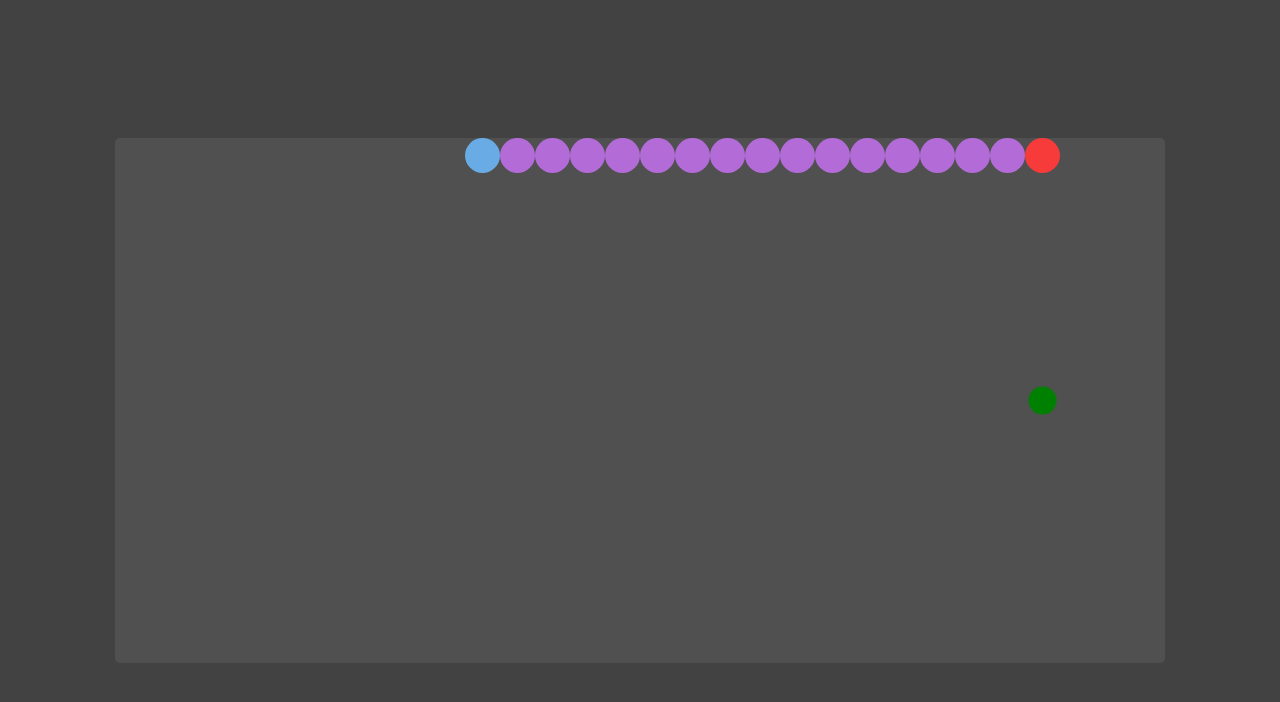
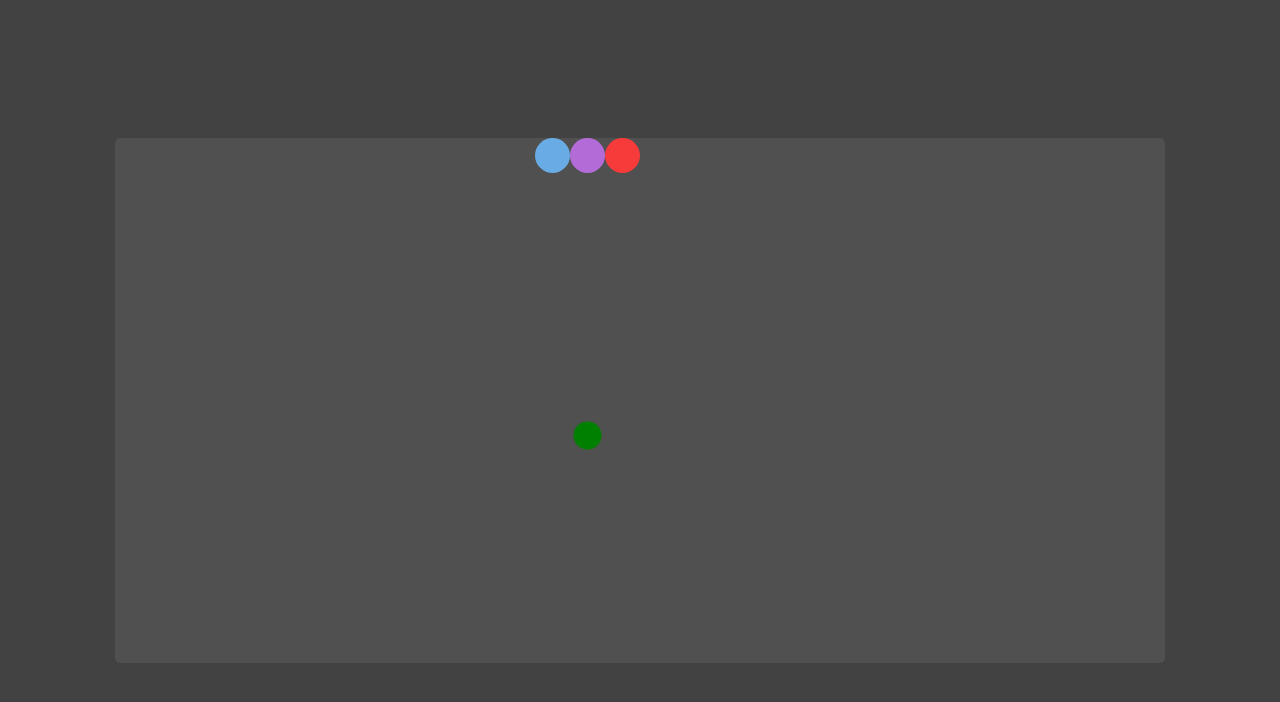
Before and after one commit to bruno-alves/bruno-alves.io, a React (Create React App) app: page /snake in a window 1280 px wide. Shown: the top 702 px of the page. Built offline with nearby package versions, Linux system fonts and the light colour scheme; the HTML template or start-up script is replaced by a standard one.

Commit message:
finalizacao snake

```diff
--- a/src/Pages/Snake/index.js
+++ b/src/Pages/Snake/index.js
@@ -4,35 +4,27 @@ import { Container, Table } from './styles';
 function Snake() {
   const [snake, setSnake] = useState();
   const [direction, setDirection] = useState();
+  const [time, setTime] = useState();
   const [foodPosition, setFoodPosition] = useState();
 
-  // Inicializando a snake e a direção
-  useEffect(() => {
+  // Inicializando que inicia/reinicia os valores dos stados
+  const init = () => {
     setSnake([
       { class: 'tail', position: 1 },
       { class: 'body', position: 2 },
-      { class: 'body', position: 3 },
-      { class: 'body', position: 4 },
-      { class: 'body', position: 5 },
-      { class: 'body', position: 6 },
-      { class: 'body', position: 7 },
-      { class: 'body', position: 8 },
-      { class: 'body', position: 9 },
-      { class: 'body', position: 10 },
-      { class: 'body', position: 11 },
-      { class: 'body', position: 12 },
-      { class: 'body', position: 13 },
-      { class: 'body', position: 14 },
-      { class: 'body', position: 15 },
-      { class: 'body', position: 16 },
-      { class: 'head', position: 17 },
+      { class: 'head', position: 3 },
     ]);
 
+    setTime(600);
     setDirection({ current: 'D', next: 'D' });
-    setFoodPosition(Math.floor(Math.random() * 446) + 4);
+    setFoodPosition(Math.floor(Math.random() * 447) + 4);
+  };
+
+  useEffect(() => {
+    init();
   }, []);
 
-  // Adicionado evento de mudança de direção
+  // Adicionado evento de mudanca de direcao
   useEffect(() => {
     const changeDirection = (e) => {
       const { current } = direction;
@@ -66,14 +58,14 @@ function Snake() {
     return () => document.removeEventListener('keydown', changeDirection);
   }, [direction]);
 
-  // Função que movimenta a snake dentro do array
+  // Funcao que movimenta a snake dentro do array
   const move = () => {
     const s = [...snake];
 
     for (let i = 0; i < s.length; i += 1) {
       // Movimentando a cauda e o corpo
       if (i !== s.length - 1) s[i].position = s[i + 1].position;
-      // Movimentando a cabeça
+      // Movimentando a cabeca
       else {
         let p = s[i].position;
 
@@ -96,18 +88,41 @@ function Snake() {
       }
     }
 
-    // Verificando colisão com a comida
-    if (s[s.length - 1].position === foodPosition) {
-      setFoodPosition(Math.floor(Math.random() * 446) + 4);
+    // Posicao da cabeca da snake
+    const headPosition = s[s.length - 1].position;
+
+    // Verificando colisao com a comida
+    if (headPosition === foodPosition) {
+      const allPositions = Array.from({ length: 450 }, (_, i) => i + 1);
+      const freePositions = allPositions.filter(
+        (x) => !s.map((y) => y.position).includes(x)
+      );
+
+      s.splice(1, 0, { class: 'body', position: s[0].position });
+
+      setTime((state) => (state - 100 <= 75 ? 75 : state - 100));
+      setFoodPosition(
+        freePositions[Math.floor(Math.random() * freePositions.length)]
+      );
     }
 
+    // Verificando colisao com a snake
+    if (
+      s
+        .filter((x) => x.class !== 'head')
+        .map((x) => x.position)
+        .includes(headPosition)
+    ) {
+      init();
+      return;
+    }
     setSnake(s);
     setDirection((state) => {
       return { current: state.next, next: state.next };
     });
   };
 
-  // Função que executa o movimento da snake depois de um determinado tempo
+  // Funcao que executa o movimento da snake depois de um determinado tempo
   const useInterval = (callback, delay) => {
     const savedCallback = useRef();
 
@@ -123,16 +138,15 @@ function Snake() {
     }, [delay]);
   };
 
-  // Função que adiciona a classe conforme o numero da TD
+  // Funcao que adiciona a classe conforme o numero da TD
   const setClassName = (x, y) => {
     const p = 30 * y + x + 1;
-
     if (foodPosition === p) return 'food';
 
     return snake?.find((s) => s.position === 30 * y + x + 1)?.class;
   };
 
-  useInterval(move, 75);
+  useInterval(move, time);
 
   return (
     <Container>
```
